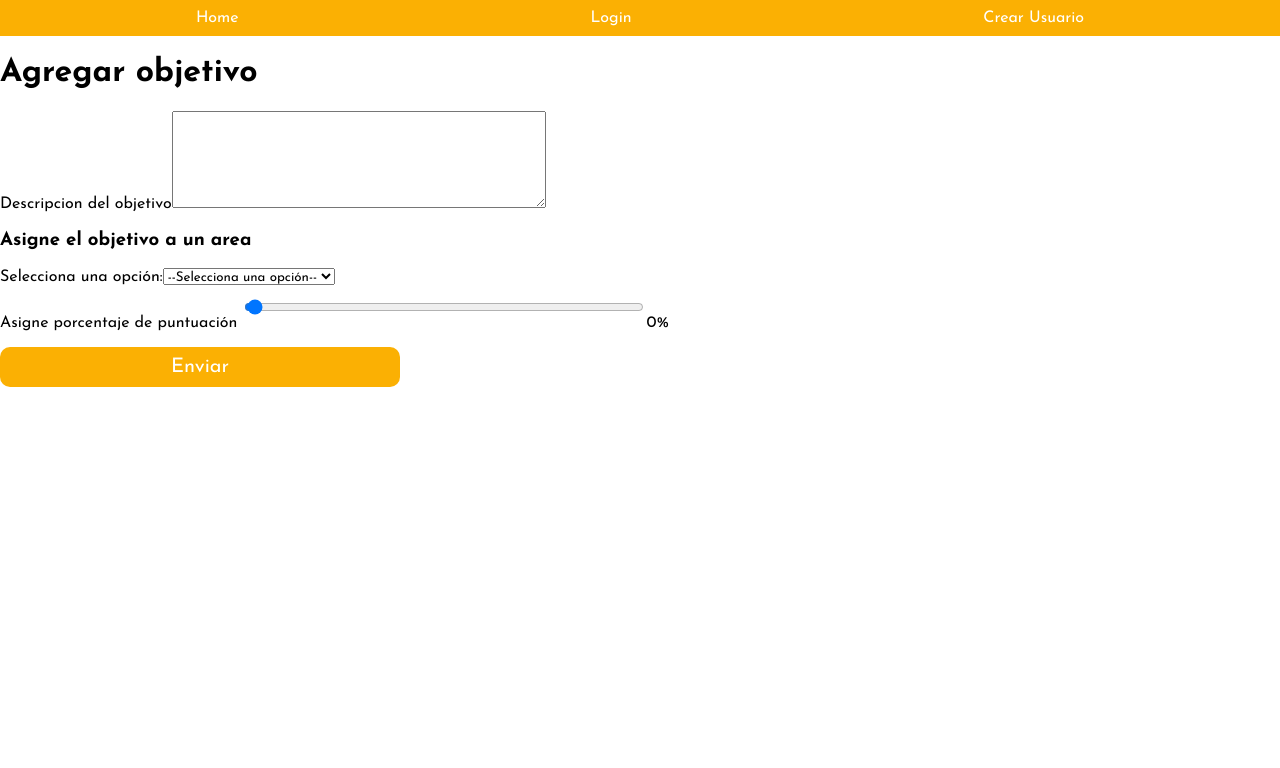
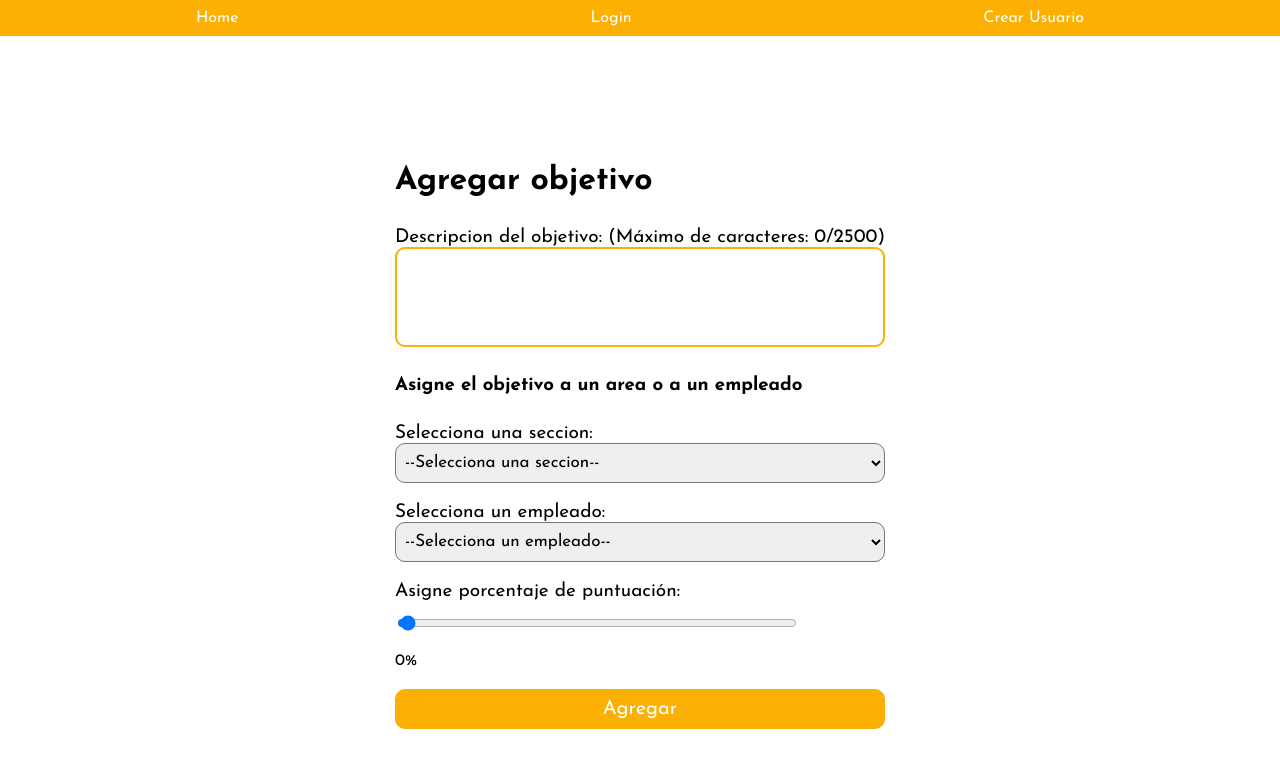
Before and after one commit to enzoranelli/AppObjetivos, a React (Vite) app in the folder front-end/: page / in a window 1280 px wide. Shown: the top 768 px of the page. Built offline with nearby package versions, Linux system fonts and the light colour scheme.

Commit message:
Cammbie los estilos de agregar objetivo

```diff
--- a/front-end/src/pages/Home.jsx
+++ b/front-end/src/pages/Home.jsx
@@ -1,50 +1,102 @@
 import { usePageTitle } from "../components/nombrePag";
 import { useState } from "react";
+import "../styles/ObjetivoNuevos.css";
+
 function Home(){
     usePageTitle('Home | Medicion de objetos')
+
     const [texto, setTexto] = useState("");
     const [opcionSeleccionada, setOpcionSeleccionada] = useState("");
     const [puntuacion, setPuntuacion] = useState(0);
+
+    const [opcionEmpleado, setOpcionEmpleado] = useState("");
+
+    const [deshabilitarOp1, setDeshabilitarOp1] = useState(false);
+    const [deshabilitarOp2, setDeshabilitarOp2] = useState(false);
+
     // Función para manejar el envío del formulario
     const manejarEnvio = (e) => {
         e.preventDefault();
         // Aquí puedes procesar los valores del formulario
         console.log("Texto:", texto);
         console.log("Opción seleccionada:", opcionSeleccionada);
+        console.log("Empleado:" , opcionEmpleado);
+        console.log("Puntaje: ", puntuacion);
     };
+
+    const handleOp1 = (e) => {
+        const value = e.target.value;
+        setOpcionSeleccionada(value);
+
+        if( value !== ""){
+            setDeshabilitarOp2(true);
+        }else{
+            setDeshabilitarOp2(false);
+        }
+    }
+
+    const handleOp2 = (e) => {
+        const value = e.target.value;
+        setOpcionEmpleado(value);
+
+        if( value !== ""){
+            setDeshabilitarOp1(true);
+        }else{
+            setDeshabilitarOp1(false);
+        }
+    }
 
     return (
         <div className="objetivo-container">
+
+        <form className="form-objetivo" onSubmit={manejarEnvio}>
         <h1>Agregar objetivo</h1>
-        <form onSubmit={manejarEnvio}>
-        <div>
-            <label htmlFor="texto">Descripcion del objetivo</label>
+        <div className="contenedor-input">
+            <label className="descripcion-label" htmlFor="texto">Descripcion del objetivo: (Máximo de caracteres: {texto.length}/{2500})</label>
             <textarea
             type="text"
             id="texto"
+            className="text-area"
             value={texto}
             onChange={(e) => setTexto(e.target.value)}
-            rows="7"
-            cols="50"
+            maxLength={2500}
+
             />
         </div>
 
-        <div>
-            <h3>Asigne el objetivo a un area </h3>
-            <label htmlFor="opcion">Selecciona una opción:</label>
+        <div className="contenedor-input">
+            <h3>Asigne el objetivo a un area o a un empleado</h3>
+            <label className="descripcion-label" htmlFor="opcion">Selecciona una seccion:</label>
             <select
+            className="select-form"
             id="opcion"
             value={opcionSeleccionada}
-            onChange={(e) => setOpcionSeleccionada(e.target.value)}
+            onChange={handleOp1}
+            disabled={deshabilitarOp1}
             >
-            <option value="">--Selecciona una opción--</option>
+            <option value="">--Selecciona una seccion--</option>
             <option value="opcion1">Marketing</option>
             <option value="opcion2">Operaciones</option>
             <option value="opcion3">Contabilidad</option>
             </select>
         </div>
-        <div>
-            <label htmlFor="slider">Asigne porcentaje de puntuación </label>
+        <div className="contenedor-input" >
+        <label htmlFor="opcion" className="descripcion-label">Selecciona un empleado:</label>
+            <select
+            className="select-form"
+            id="opcion"
+            value={opcionEmpleado}
+            onChange={handleOp2}
+            disabled={deshabilitarOp2}
+            >
+            <option value="">--Selecciona un empleado--</option>
+            <option value="Enzo">Enzo</option>
+            <option value="Juan">Juan</option>
+            <option value="Jose">Jose</option>
+            </select>
+        </div>
+        <div className="contenedor-input">
+            <label htmlFor="slider" className="descripcion-label">Asigne porcentaje de puntuación: </label>
             <input
                 type="range"
                 id="puntuacion"
@@ -55,7 +107,7 @@ function Home(){
             />
             <label>{puntuacion}%</label>
         </div>
-        <button type="submit">Enviar</button>
+        <button className="boton-agregar" type="submit">Agregar</button>
         </form>
         </div>
 
--- a/front-end/src/pages/NuevoUsuario.jsx
+++ b/front-end/src/pages/NuevoUsuario.jsx
@@ -40,8 +40,6 @@ function NuevoUsuario(){
 }
     return (
       <div className="form-container">
-
-
             <form className="form-agregar" onSubmit={handleSubmit(onSubmit)}>
                 <h1 className="titulo">Agregar nuevo usuario</h1>
                 <div className="contenedor-input">
@@ -63,9 +61,6 @@ function NuevoUsuario(){
                     <label>Area</label>
                     <input type="text" className="input-text" {...register('area')}></input>
                 </div>
-
-
-
 
                 <div className="contenedor-input">
                     <label>Correo electronico<b>**</b></label>
--- /dev/null
+++ b/front-end/src/styles/ObjetivoNuevos.css
@@ -0,0 +1,41 @@
+.objetivo-container{
+    display: flex;
+    justify-content: center;
+    align-items: center;
+    height: 100vh;
+}
+.form-objetivo{
+    display: flex;
+    flex-direction: column;
+    max-width: 493px;
+
+}
+.boton-agregar{
+    width: 100%;
+}
+.text-area{
+    resize: none;
+    width: 100%;
+    height: 100px;
+    font-size: 17px;
+    border: 2px solid  #fbb003;
+    border-radius: 10px;
+    padding: 4px;
+}
+.text-area:focus{
+    border-color: #ff8000;
+    outline: none;
+}
+.descripcion-label{
+    margin-top: 10px;
+    max-width: 945px;
+    font-size: 19px;
+}
+
+.select-form{
+    width: 100%;
+    height: 40px;
+    font-size: 17px;
+    border-radius: 10px;
+    padding: 5px;
+}
```
